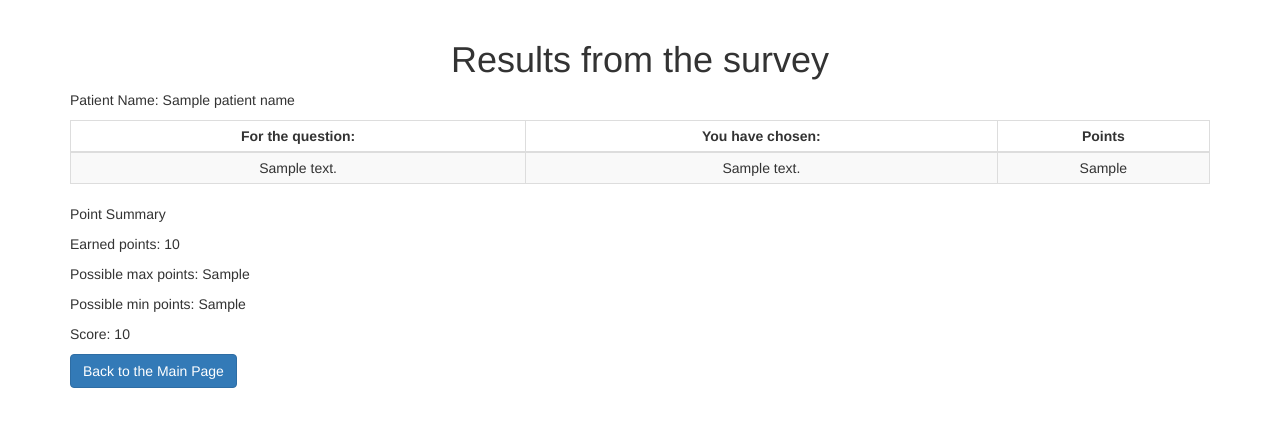
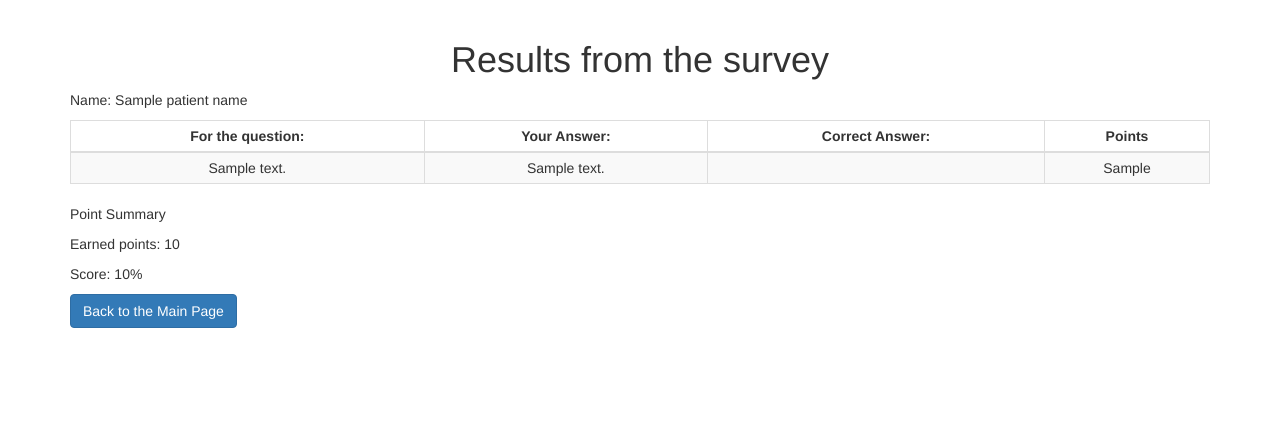
Before and after one commit to hliatuudotedu/biblesurvey, a Django app: template templates/survey/survey_2_provider.html in a window 1280 px wide. Shown: the part 52-479 px from the top of the page. Run offline with Django 3.2, Linux system fonts and the light colour scheme; the template is opened without the code that fills it: most values are stand-ins (such as "Sample title", 1, 10 or a date in 2020); some libraries are stand-ins or nearby versions.

Commit message:
edit results

```diff
--- a/survey/views.py
+++ b/survey/views.py
@@ -214,8 +214,6 @@ def survey_processing(request, provider_name, survey_name):
                       {'object_list': object_list,
                        'patient_name': patient_name,
                        'my_own_points': my_own_points,
-                       'all_max': all_max,
-                       'all_min': all_min,
                        'score': score})
 
 
--- a/templates/survey/survey_2_provider.html
+++ b/templates/survey/survey_2_provider.html
@@ -5,13 +5,14 @@
         <h1 class="text-center">Results from the survey</h1>
     </div>
 
-    <p>Patient Name: {{ patient_name }}</p>
+    <p>Name: {{ patient_name }}</p>
 
       <table class="table table-responsive table-striped table-bordered table-hover table-condensed">
         <thead>
           <tr >
             <th class="text-center">For the question:</th>
-            <th class="text-center">You have chosen:</th>
+            <th class="text-center">Your Answer:</th>
+            <th class="text-center">Correct Answer:</th>
             <th class="text-center">Points</th>
           </tr>
         </thead>
@@ -24,6 +25,7 @@
                 <td class="text-center">
                     {{ item.choice_text }}
                 </td>
+                <td></td>
                 <td class="text-center">
                     {{ item.point_value }}
                 </td>
@@ -34,9 +36,7 @@
     <p>
     <p>Point Summary</p>
     <p>Earned points: {{ my_own_points }}</p>
-    <p>Possible max points: {{ all_max }}</p>
-    <p>Possible min points: {{ all_min }}</p>
-    <p>Score: {{ score }}</p>
+    <p>Score: {{ score }}%</p>
 
         <a class = "btn btn-primary text-center"
          href="{% url "main" %}">
--- a/templates/survey/survey_display.html
+++ b/templates/survey/survey_display.html
@@ -10,9 +10,9 @@
         <form method="post"
             action="{% url 'survey_processing' provider_name=provider_name survey_name=survey_name %}">
             <input type="hidden" value="{{ csrf_token }}" name="csrfmiddlewaretoken">
-            <label for="patient_name">Patient Name</label>
+            <label for="patient_name">Name</label>
             <input type="text"
-                   placeholder="Patient Name is required"
+                   placeholder="Name is required"
                    name="patient_name"
                    maxlength="100"
                    id="patient_name"
```
